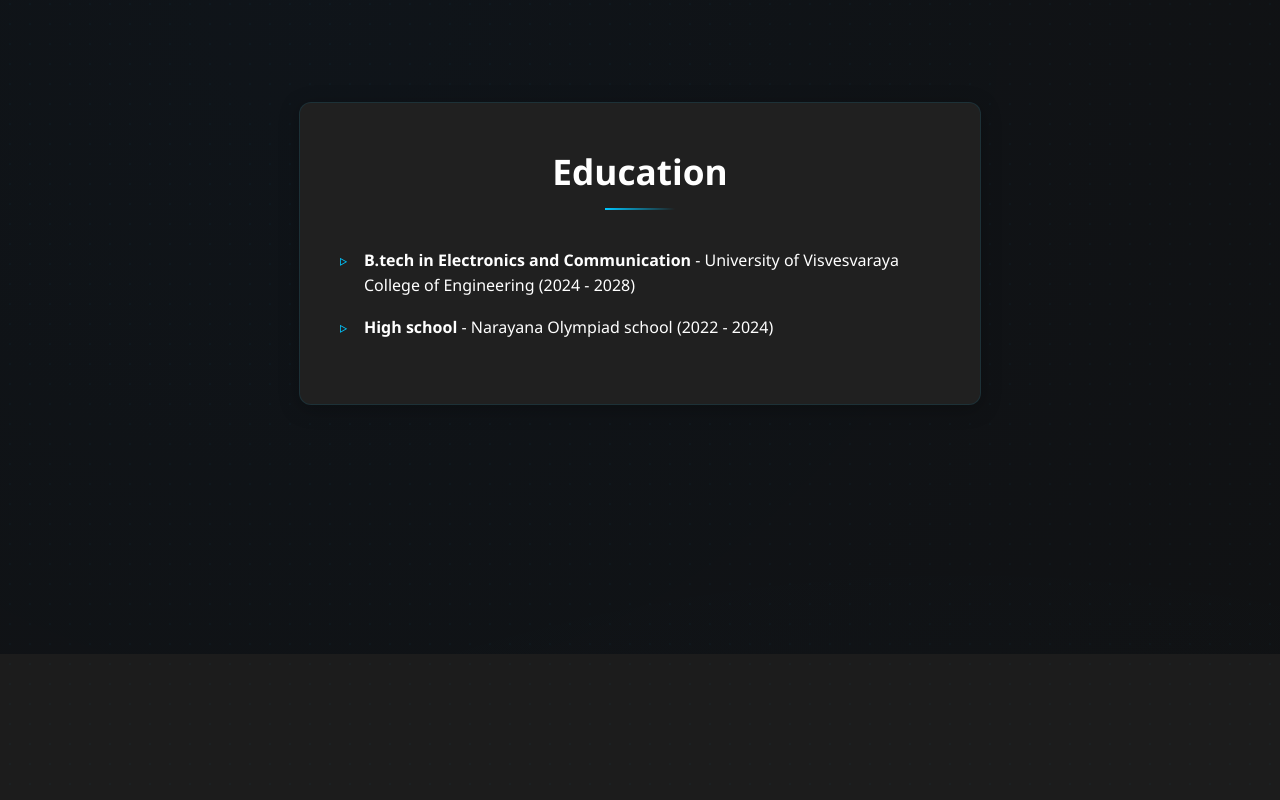
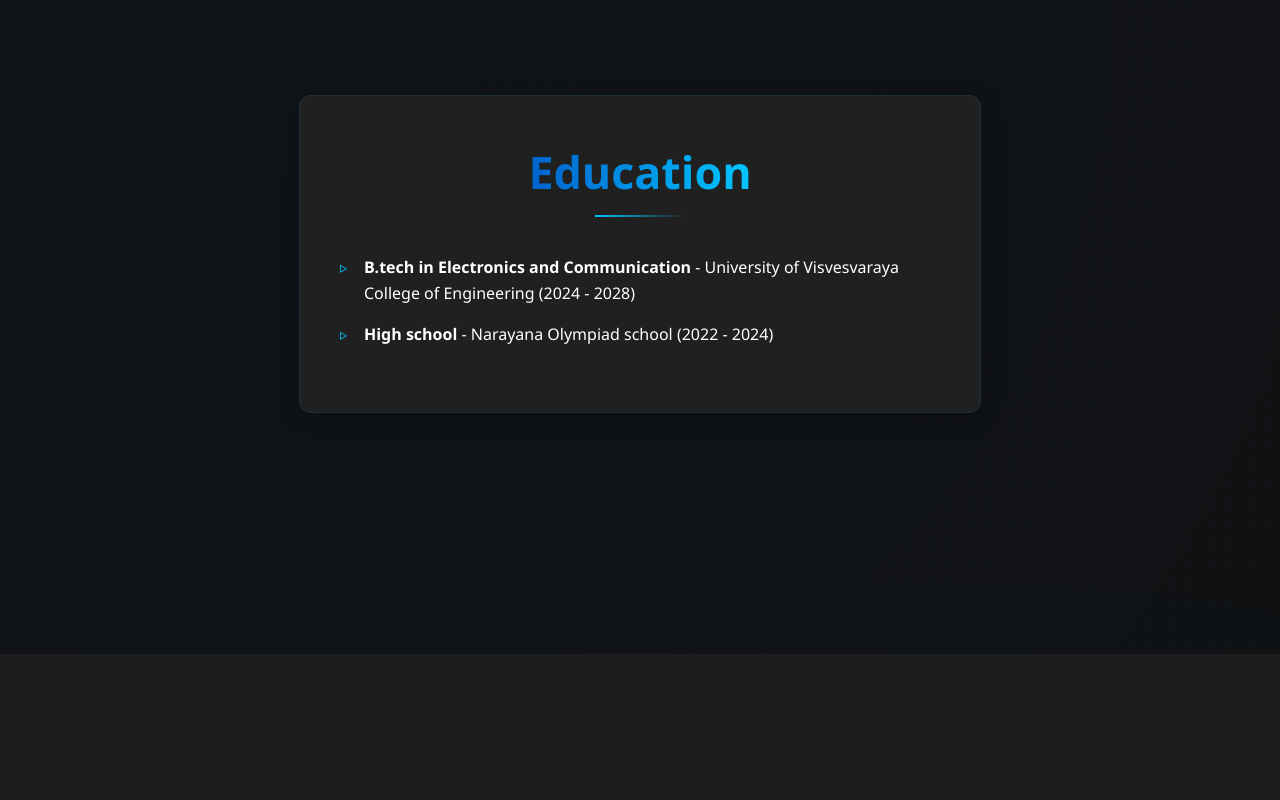
Before and after one commit to arijit-arijit/my-website3, a plain HTML site: page index.html in a window 1280 px wide. Shown: the part 1120-1920 px from the top of the page. Drawn offline with Linux system fonts and the light colour scheme.

Commit message:
Update style.css

```diff
--- a/style.css
+++ b/style.css
@@ -179,11 +179,14 @@ h1::after {
 }
 
 h2 {
-  font-size: 2.2rem;
+  font-size: 2.8rem;
   margin-bottom: 1.5rem;
   color: var(--text);
   position: relative;
   display: inline-block;
+  background: linear-gradient(to right, var(--primary), var(--secondary));
+  -webkit-background-clip: text;
+  -webkit-text-fill-color: transparent;
 }
 
 h2::after {
```
